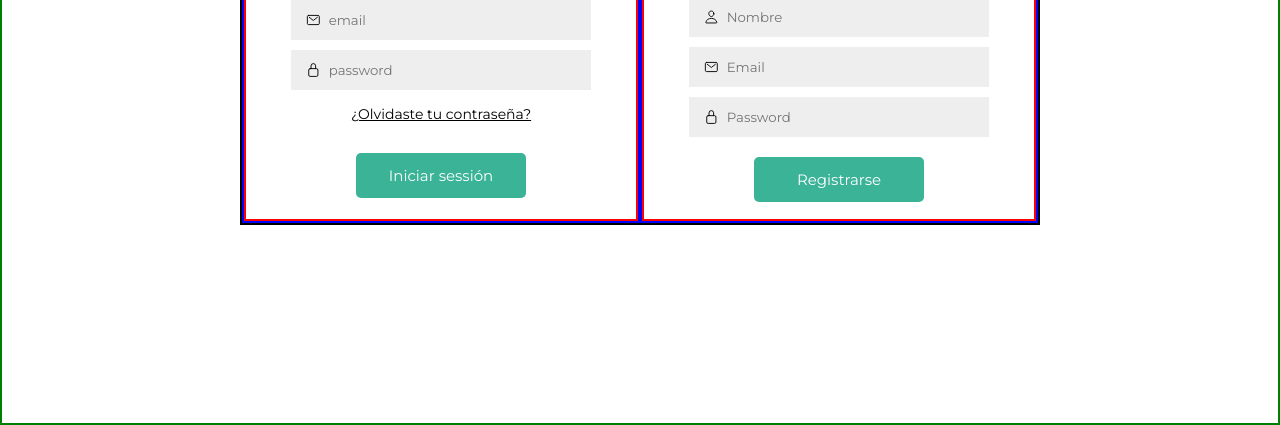
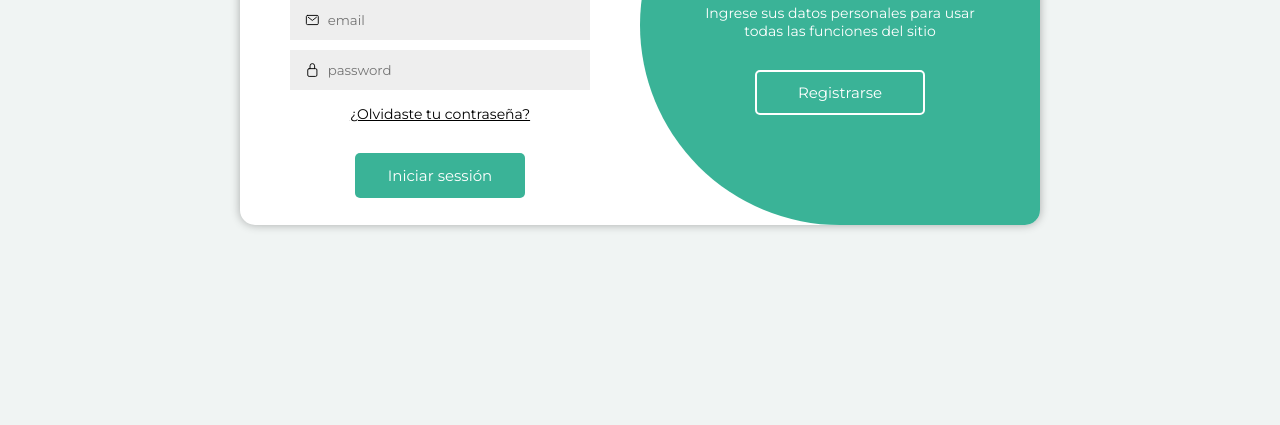
Before and after one commit to RamiDep/template, a plain HTML site: page index.html in a window 1280 px wide. Shown: the part 375-800 px from the top of the page. Drawn offline with nearby package versions, Linux system fonts and the light colour scheme.

Commit message:
Login finalizado

```diff
--- a/index.html
+++ b/index.html
@@ -116,12 +116,24 @@
 
         </div>
 
+        <div class="container-welcome">
+            <div class="welcome-sign-up welcome" >
+                <h3>¡Bienvenido!</h3>
+                <p>Ingrese sus datos personales para usar todas las funciones del sitio</p>
+                <button class="button" id="btn-sign-up">Registrarse</button>
+            </div>
+            <div class="welcome-sign-in welcome" >
+                <h3>¡Bienvenido!</h3>
+                <p>Ingrese con sus datos personales para usar todas las funciones del sitio</p>
+                <button class="button" id="btn-sign-in">Inciar sessión</button>
+            </div>
+        </div>
+
     </div>
 
+    <!-- <button id="btn_change">Click</button> -->
     <script src="script.js"></script>
-
     <script type="module" src="https://unpkg.com/ionicons@7.1.0/dist/ionicons/ionicons.esm.js"></script>
-
     <script nomodule src="https://unpkg.com/ionicons@7.1.0/dist/ionicons/ionicons.js"></script>
 
 </body>
--- a/script.js
+++ b/script.js
@@ -1 +1,11 @@
-// console.log("aa");
+const btnSignIn = document.getElementById('btn-sign-in');
+const btnSignUp = document.getElementById('btn-sign-up');
+const container = document.querySelector('.container');
+
+btnSignIn.addEventListener('click', ()=>{
+    container.classList.remove("toggle");
+});
+
+btnSignUp.addEventListener('click', ()=>{
+    container.classList.add("toggle");
+});
--- a/style.css
+++ b/style.css
@@ -3,16 +3,12 @@
 /*
 
     margin: 20px → separa la caja de otros elementos. (Margen)
-
     padding: 10px → hace que el texto no esté pegado al borde de la caja. (relleno)
-
     box-sizing: border-box: Hace que cualquier elemento (div, form, etc.) se adapte al width y height que uno le asigna, incluyendo también el padding y el border dentro de ese tamaño.
 
     justify-content: center; centrar elementos
 
     align-items: center; centrar elementos
-
-
 
     container : contiene los elementos del form, una parte para el inicio de sesion y otra para el registro
 
@@ -32,8 +28,6 @@
 
 body{
 
-    border:  2px solid green;
-
     width: 100%;
 
     height: 100vh;
@@ -43,36 +37,34 @@ body{
     justify-content: center;
 
     align-items: center;
-
+    background-color: #F0F4F3;
 }
 
 
 
 .container{
 
-    border: 2px solid black;
 
     width: 800px;
 
     height: 400px;
 
     display: flex;
-
+    position: relative; /*welcome*/
+    background-color: white;
+    border-radius: 15px;
+    overflow: hidden;
+    box-shadow: 0 0 10px rgb(0, 0, 0,0.3);
 }
 
 
 
 .container-form{
-
-    border: 2px solid blue;
-
     width: 100%;
-
+    overflow: hidden;
 }
 
 .container-form form{
-
-    border:  2px solid red;
 
     height: 100%;
 
@@ -83,6 +75,9 @@ body{
     justify-content: center;
 
     align-items: center;
+
+    /*Transicion para la animacion*/
+    transition: transform 0.5s ease-in;
 
 }
 
@@ -99,15 +94,10 @@ body{
 
 
 .social-networks{
-
     font-size: 18px;
-
     display: flex;
-
     gap: 12px;
-
     margin-bottom: 25px;
-
 }
 
 
@@ -212,6 +202,72 @@ body{
 
 }
 
+/* Animation form */
+.container.toggle .sign-in{
+    transform: translateX(100%);
+}
+.container.toggle .sign-up{
+    transform: translateX(0);
+}
+.sign-up{
+    transform: translate(-100%);
+}
 
+/*Welcome*/
 
-/*Animation form*/
+.container-welcome{
+    position: absolute;
+    width: 50%;
+    height: 100%;
+    display: flex;
+    align-items: center;
+    transform: translateX(100%);
+    background-color: #3AB397;
+
+    /*welcome*/
+    transition: transform 0.5s ease-in-out, border-radius 0.5s ease-in-out;
+    overflow: hidden;
+    border-radius: 50% 0 0 50%;
+}
+
+.container-welcome .welcome{
+    position: absolute;
+    display: flex;
+    flex-direction: column;
+    align-items: center;
+    gap: 20px;
+    padding: 0 50px;
+    color: white;
+    /*welcome*/
+    transition: trasform 0.5s ease-in-out;
+}
+
+.welcome-sign-in{
+    transform: translateX(100%);
+}
+
+.container-welcome h3{
+    font-size: 40px;
+}
+
+.container-welcome p{
+    font-size: 14px;
+    text-align: center;
+}
+.container-welcome .button{
+    border: 2px solid white;
+    background-color: transparent;
+}
+
+.container.toggle .welcome-sign-in{
+    transform: translateX(0);
+}
+.container.toggle .welcome-sign-up{
+    transform: translateX(-100%);
+}
+
+.container.toggle .container-welcome{
+    transform: translateX(0);
+    border-radius: 0 50% 50% 0;
+    background-color: #3aa8ad ;
+}
```
